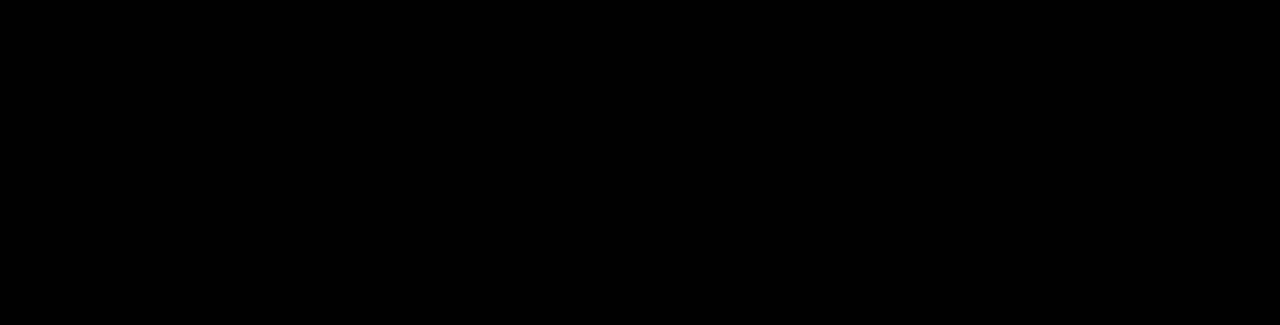
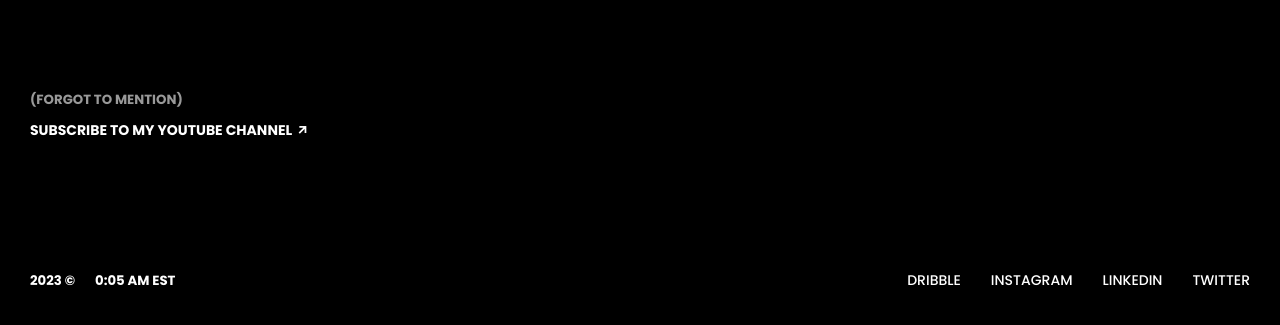
Before and after one commit to SinghAstra/SinghAstra, a React (Create React App) app: page / in a window 1280 px wide. Shown: the part 2038-2363 px from the top of the page. Before the commit the page ends 2108 px from the top, so only its background shows below. Built offline with nearby package versions, Linux system fonts and the light colour scheme.

Commit message:
Subscription And Footer Section

```diff
--- a/src/App.js
+++ b/src/App.js
@@ -1,7 +1,9 @@
 import "./App.css";
 import About from "./components/About";
 import Features from "./components/Features";
+import Footer from "./components/Footer";
 import Hero from "./components/Hero";
+import Subscribe from "./components/Subscribe";
 
 function App() {
   return (
@@ -9,6 +11,8 @@
       <Hero />
       <Features />
       <About />
+      <Subscribe />
+      <Footer />
     </div>
   );
 }
--- /dev/null
+++ b/src/components/Footer.js
@@ -0,0 +1,22 @@
+import React from "react";
+import { Link } from "react-router-dom";
+import "../styles/Footer.css";
+
+const Footer = () => {
+  return (
+    <div className="footer">
+      <div className="footer-left">
+        <h5>2023 &copy;</h5>
+        <h5>0:05 AM EST</h5>
+      </div>
+      <div className="footer-right">
+        <Link to="/">dribble</Link>
+        <Link to="/">instagram</Link>
+        <Link to="/">linkedin</Link>
+        <Link to="/">twitter</Link>
+      </div>
+    </div>
+  );
+};
+
+export default Footer;
--- /dev/null
+++ b/src/components/Subscribe.js
@@ -0,0 +1,15 @@
+import React from "react";
+import "../styles/Subscribe.css";
+
+const Subscribe = () => {
+  return (
+    <div className="subscribe">
+      <h5>(forgot to mention)</h5>
+      <h3>
+        Subscribe to my Youtube Channel <i class="ri-arrow-right-up-line"></i>
+      </h3>
+    </div>
+  );
+};
+
+export default Subscribe;
--- /dev/null
+++ b/src/styles/Footer.css
@@ -0,0 +1,32 @@
+.footer {
+  color: #fff;
+  background-color: black;
+  display: flex;
+  align-items: center;
+  justify-content: space-between;
+  padding: 40px 30px;
+}
+
+.footer-left {
+  display: flex;
+  gap: 20px;
+}
+
+.footer-right {
+  display: flex;
+  gap: 30px;
+}
+
+.footer a {
+  text-transform: uppercase;
+  font-size: 14px;
+  font-weight: 500;
+}
+
+@media screen and (max-width: 640px) {
+  .footer {
+    flex-direction: column;
+    padding: 20px 10px;
+    gap: 5px;
+  }
+}
--- /dev/null
+++ b/src/styles/Subscribe.css
@@ -0,0 +1,17 @@
+.subscribe {
+  color: #fff;
+  padding: 20px 30px;
+  padding-bottom: 7vw;
+  background-color: black;
+}
+
+.subscribe h5 {
+  text-transform: uppercase;
+  opacity: 0.6;
+}
+
+.subscribe h3 {
+  text-transform: uppercase;
+  font-size: 14px;
+  margin-top: 10px;
+}
```
